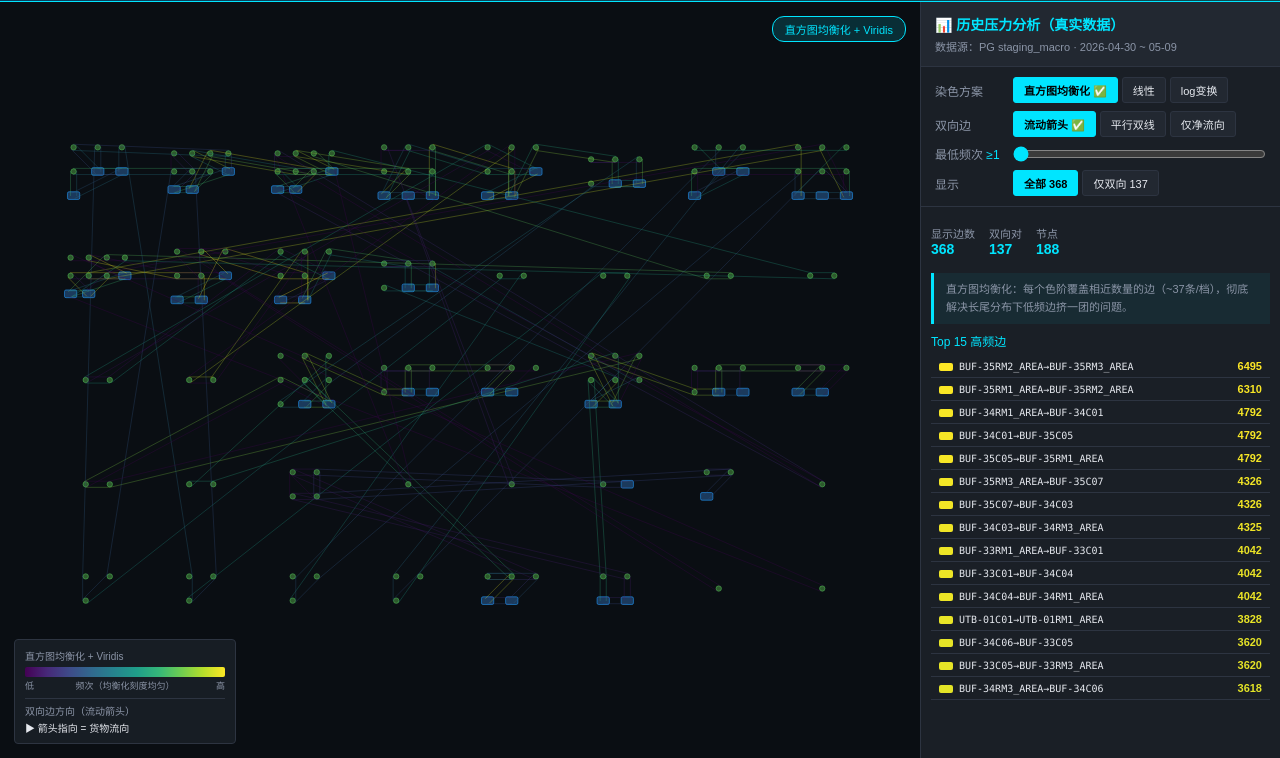
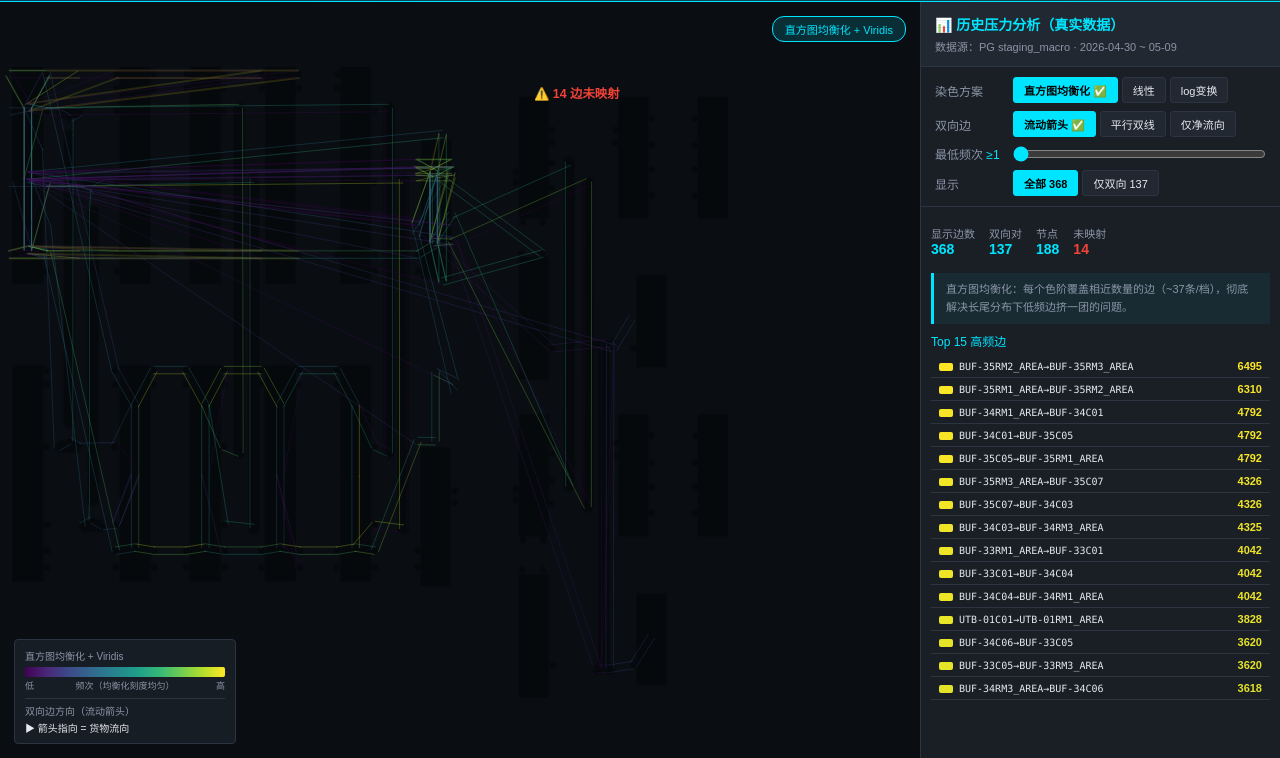
Before and after one commit to wuji766/mcs-cost-opti-ui-demo, a plain HTML site: page real-viz.html in a window 1280 px wide. Shown: the part 42-800 px from the top of the page. Drawn offline with Linux system fonts and the light colour scheme.

Commit message:
真实数据可视化页：用原项目真实仓库SVG布局替换算法网格
- 嵌入原项目 mcs_layout_min.svg 作为背景（真实仓库物理布局，viewBox 0 0 297 210）
- 节点坐标改为从真实 SVG 提取（252节点），数据节点 96% 有真实坐标
- 边按 SVG 内部坐标系绘制，叠加在背景层之上
- 线宽/箭头尺寸按 viewBox 比例缩小（297x210 vs 原 1200x800）
- 未映射边（14条，6个边缘设备节点）红色标记提示，不静默丢弃
- assets/mcs_layout_min.svg: 与原项目 stocker-web/public 同步

```diff
--- a/real-viz.html
+++ b/real-viz.html
@@ -59,7 +59,7 @@
 </div>
 <div class="main">
   <div class="left">
-    <svg id="svg" viewBox="0 0 1200 800"></svg>
+    <svg id="svg" viewBox="0 0 297 210" preserveAspectRatio="xMidYMid meet"></svg>
     <div class="badge" id="modeBadge">直方图均衡化 + Viridis</div>
     <div class="legend" id="legend"></div>
   </div>
@@ -102,6 +102,7 @@
         <div class="item">显示边数<b id="sShow">0</b></div>
         <div class="item">双向对<b id="sPair">0</b></div>
         <div class="item">节点<b id="sNode">0</b></div>
+        <div class="item">未映射<b id="sUnmapped" style="color:#f44336">0</b></div>
       </div>
       <div class="note" id="cmpNote">直方图均衡化：每个色阶覆盖相近数量的边（~37条/档），彻底解决长尾分布下低频边挤一团的问题。</div>
       <div id="edgeList"></div>
@@ -143,13 +144,27 @@ function colorOf(e){
 }
 
 // 加载数据
+let SVG_LOADED = false;
 async function init(){
-  const [eRes,lRes]=await Promise.all([
+  const [eRes,lRes,svgText]=await Promise.all([
     fetch('assets/real_edges.json').then(r=>r.json()),
-    fetch('assets/real_layout.json').then(r=>r.json())
+    fetch('assets/real_layout.json').then(r=>r.json()),
+    fetch('assets/mcs_layout_min.svg').then(r=>r.text())
   ]);
   EDGES=eRes.edges;
   LAYOUT=lRes;
+  // 嵌入真实仓库 SVG 布局作为背景
+  const svg=document.getElementById('svg');
+  // 解析真实 SVG，把它的内容导入主 svg（保留 viewBox 0 0 297 210）
+  const parser=new DOMParser();
+  const doc=parser.parseFromString(svgText,'image/svg+xml');
+  const srcSvg=doc.querySelector('svg');
+  // 把原始节点放入背景层（弱化显示）
+  const bg=mk('g',{id:'bg-layer'});
+  bg.setAttribute('opacity','0.35');
+  [...srcSvg.children].forEach(c=>bg.appendChild(c));
+  svg.appendChild(bg);
+  SVG_LOADED=true;
   buildCDF();
   document.getElementById('cntAll').textContent=EDGES.length;
   // 双向对统计
@@ -164,9 +179,8 @@ function mk(t,a){const e=document.createElementNS(NS,t);for(const k in a)e.setAt
 
 function render(){
   const svg=document.getElementById('svg');
-  svg.innerHTML='';
-  // defs
-  const defs=mk('defs');svg.appendChild(defs);
+  // 保留背景层(#bg-layer)，只清除边层和提示层
+  ['edge-layer','unmapped-layer'].forEach(id=>{const el=svg.querySelector('#'+id);if(el)el.remove();});
 
   // 过滤边
   let edges=EDGES.filter(e=>e.count>=thresh);
@@ -178,27 +192,17 @@ function render(){
     edges=edges.filter(e=>bidirKeys.has([e.from,e.to].sort().join('|')));
   }
 
-  // 画节点（只画涉及的）
+  // 节点不再自己画（真实SVG背景已含节点），只统计
   const nodeSet=new Set();
   edges.forEach(e=>{nodeSet.add(e.from);nodeSet.add(e.to);});
-  const ng=mk('g',{id:'nodes'});
-  nodeSet.forEach(nid=>{
-    const p=LAYOUT[nid];if(!p)return;
-    const isArea=p.type==='AREA';
-    const node=mk(isArea?'rect':'circle');
-    if(isArea){node.setAttribute('x',p.x-8);node.setAttribute('y',p.y-5);node.setAttribute('width',16);node.setAttribute('height',10);node.setAttribute('rx',2);}
-    else{node.setAttribute('cx',p.x);node.setAttribute('cy',p.y);node.setAttribute('r',3.5);}
-    node.setAttribute('fill',isArea?'#1b3a5c':'#2d5a2d');
-    node.setAttribute('stroke',isArea?'#2196f3':'#4caf50');
-    node.setAttribute('stroke-width',0.8);
-    ng.appendChild(node);
-  });
-  svg.appendChild(ng);
 
-  // 画边
-  const eg=mk('g',{id:'edges'});
+  // 画边（叠加在背景层之上）
+  const eg=mk('g',{id:'edge-layer'});
   const renderedKeys=new Set();
+  let unmappedCount=0;
   edges.forEach(e=>{
+    const p1=LAYOUT[e.from],p2=LAYOUT[e.to];
+    if(!p1||!p2){unmappedCount++;return;}  // 未映射边跳过并计数
     const key=[e.from,e.to].sort().join('|');
     const pair=pairs[key]||[];
     const isBidir=pair.length>=2;
@@ -211,17 +215,27 @@ function render(){
     } else if(curBD==='flow'){
       drawFlowEdge(eg,e,colorOf(e));
     } else {
-      // parallel 或默认：双向各自偏移
-      const offset=isBidir?5:0;
+      // parallel 或默认：双向各自偏移（viewBox 缩小后 offset=1.2）
+      const offset=isBidir?1.2:0;
       drawEdge(eg,e,colorOf(e),offset);
     }
   });
   svg.appendChild(eg);
 
+  // 未映射边提示（难点1：可视化缺失，不静默丢弃）
+  if(unmappedCount>0){
+    const ul=mk('g',{id:'unmapped-layer'});
+    const badge=mk('text',{x:200,y:14,'text-anchor':'end',fill:'#f44336','font-size':4,'font-weight':'bold'});
+    badge.textContent=`⚠️ ${unmappedCount} 边未映射`;
+    ul.appendChild(badge);
+    svg.appendChild(ul);
+  }
+
   // 统计
   document.getElementById('sShow').textContent=edges.length;
   document.getElementById('sPair').textContent=Object.values(pairs).filter(v=>v.length>=2).length;
   document.getElementById('sNode').textContent=nodeSet.size;
+  const um=document.getElementById('sUnmapped'); if(um) um.textContent=unmappedCount;
 
   // 边列表（top 15）
   const list=document.getElementById('edgeList');
@@ -239,24 +253,25 @@ function drawEdge(g,e,color,offset){
   const p1=LAYOUT[e.from],p2=LAYOUT[e.to];if(!p1||!p2)return;
   let x1=p1.x,y1=p1.y,x2=p2.x,y2=p2.y;
   if(offset){const dx=x2-x1,dy=y2-y1,len=Math.sqrt(dx*dx+dy*dy);if(len===0)return;const nx=-dy/len,ny=dx/len;x1+=nx*offset;y1+=ny*offset;x2+=nx*offset;y2+=ny*offset;}
-  const path=mk('path',{d:`M${x1} ${y1} L${x2} ${y2}`,stroke:color,'stroke-width':Math.max(0.6,Math.log(1+e.count)/Math.log(1+100)*1.5),fill:'none',opacity:0.7,'stroke-linecap':'round'});
+  // viewBox 297x210，线宽按比例缩小（0.15~0.6）
+  const path=mk('path',{d:`M${x1} ${y1} L${x2} ${y2}`,stroke:color,'stroke-width':Math.max(0.15,Math.log(1+e.count)/Math.log(1+100)*0.45),fill:'none',opacity:0.75,'stroke-linecap':'round'});
   g.appendChild(path);
 }
 
 function drawFlowEdge(g,e,color){
   const p1=LAYOUT[e.from],p2=LAYOUT[e.to];if(!p1||!p2)return;
-  const offset=4;
+  const offset=1.2;  // 双向偏移按比例缩小
   const dx=p2.x-p1.x,dy=p2.y-p1.y,len=Math.sqrt(dx*dx+dy*dy);if(len===0)return;
   const nx=-dy/len,ny=dx/len;
   const x1=p1.x+nx*offset,y1=p1.y+ny*offset,x2=p2.x+nx*offset,y2=p2.y+ny*offset;
   // 底线
-  g.appendChild(mk('line',{x1,y1,x2,y2,stroke:color,'stroke-width':1.2,opacity:0.3,'stroke-linecap':'round'}));
-  // 流动箭头（慢速 6s）
+  g.appendChild(mk('line',{x1,y1,x2,y2,stroke:color,'stroke-width':0.3,opacity:0.3,'stroke-linecap':'round'}));
+  // 流动箭头（慢速 6s，三角形尺寸按比例缩小）
   const dur='6s',n=2;
   for(let i=0;i<n;i++){
     const f=mk('g',{opacity:0});
-    f.appendChild(mk('polygon',{points:'-4,-3 5,0 -4,3',fill:color,opacity:0.95}));
-    f.appendChild(mk('polygon',{points:'-6,-5 7,0 -6,5',fill:color,opacity:0.2}));
+    f.appendChild(mk('polygon',{points:'-1,-0.7 1.2,0 -1,0.7',fill:color,opacity:0.95}));
+    f.appendChild(mk('polygon',{points:'-1.5,-1.1 1.7,0 -1.5,1.1',fill:color,opacity:0.2}));
     const begin=(i*6/n).toFixed(2)+'s';
     const amp=mk('animateMotion',{dur,repeatCount:'indefinite',begin,path:`M${x1} ${y1} L${x2} ${y2}`,rotate:'auto'});
     f.appendChild(amp);
```
Also changed, not shown: assets/real_layout.json (+1 -1 lines), assets/mcs_layout_min.svg (added), 1 other file.
